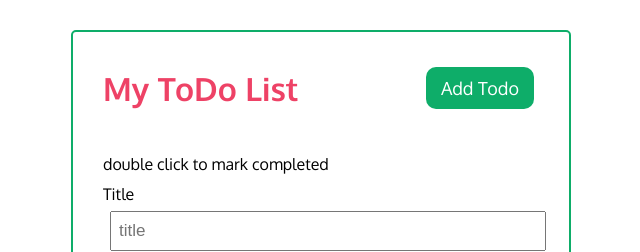
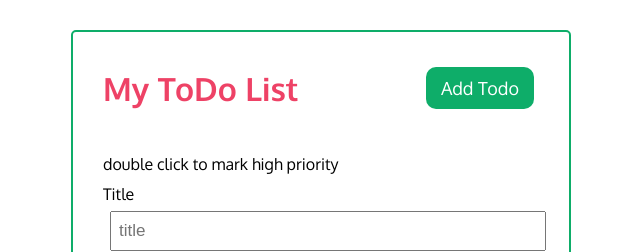
Before and after one commit to CragarDev/todo-list, an Angular app: page / in a window 1280 px wide. Shown: the top 252 px of the page, without its empty margins (319-959 px from the left). Built offline with nearby package versions, Linux system fonts and the light colour scheme; data requests are answered from the project's data file.

Commit message:
fixed the instructions

```diff
--- a/src/app/app.component.html
+++ b/src/app/app.component.html
@@ -2,6 +2,6 @@
   <!-- <h1>{{ title }}</h1> -->
   <app-header></app-header>
   <br />
-  <p>double click to mark completed</p>
+  <p>double click to mark high priority</p>
   <app-todos></app-todos>
 </div>
```
